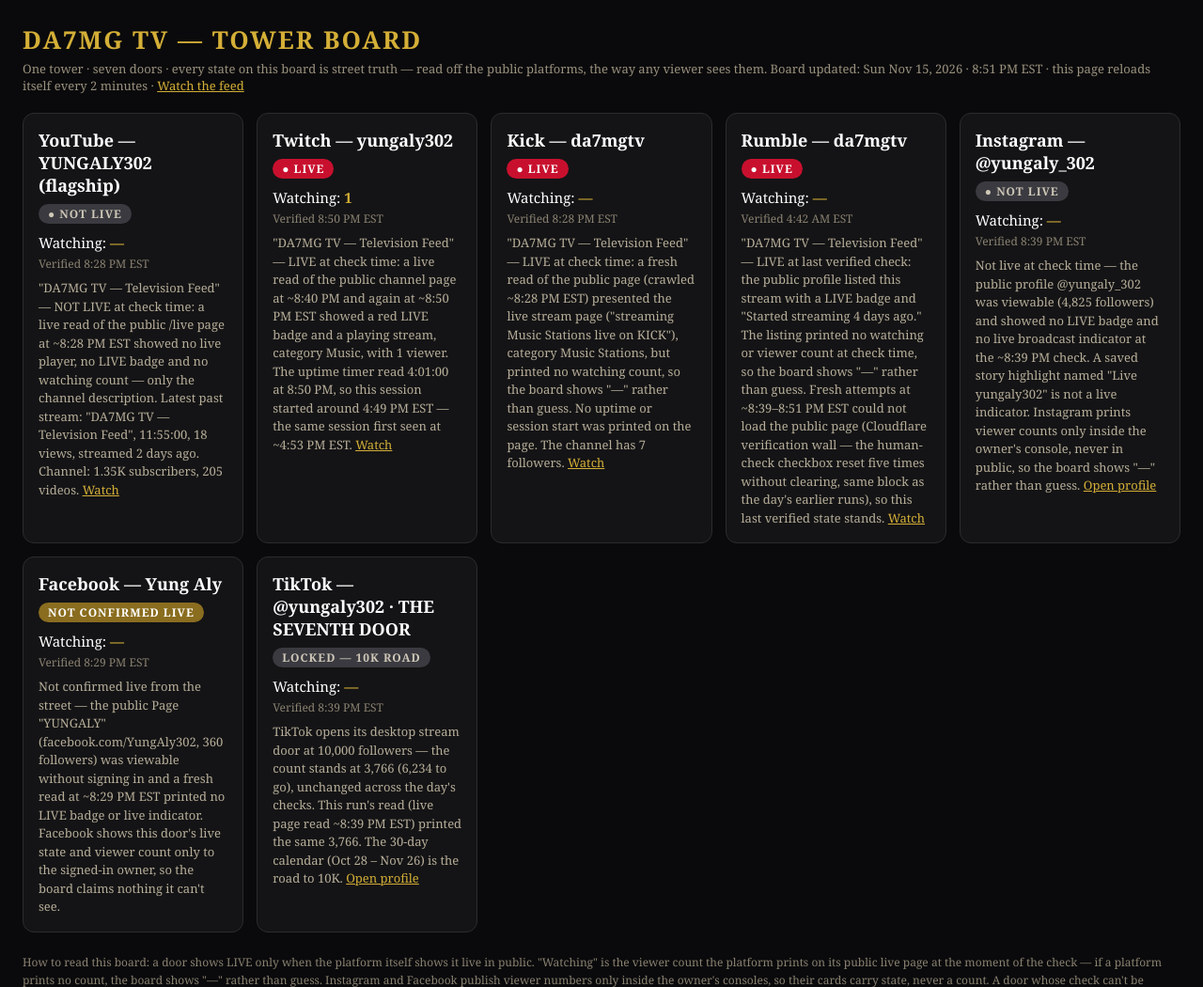
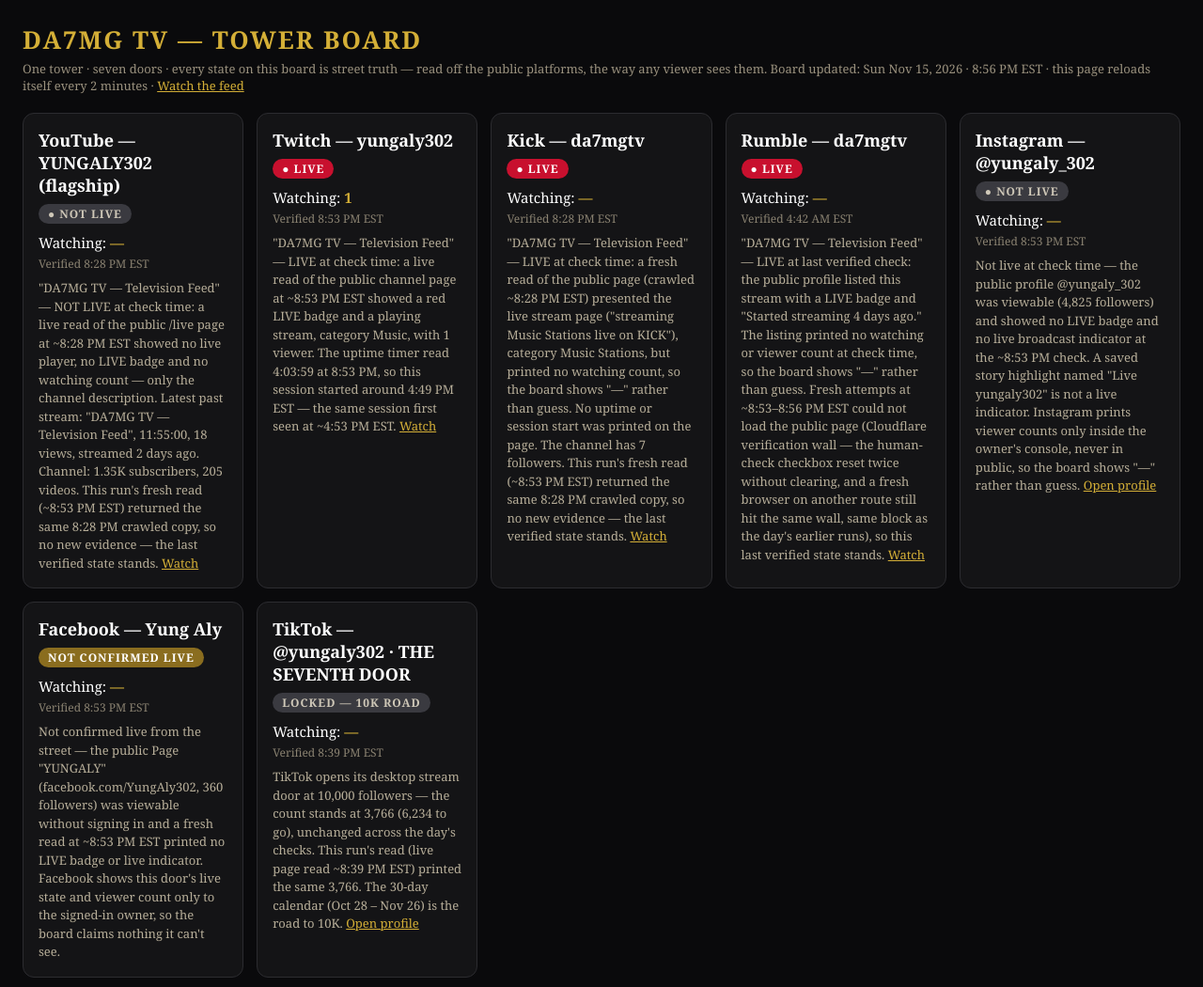
Before and after one commit to da7mgdistributions-creator/da7mg-tv-live, a plain HTML site: page board.html in a window 1280 px wide. Shown: the top 1050 px of the page at 94% size. Drawn offline with Linux system fonts and the light colour scheme.

Commit message:
Tower Board refresh 2026-11-15 20:56 EDT

```diff
--- a/board.html
+++ b/board.html
@@ -21,26 +21,26 @@
   .foot{margin-top:22px;color:#8a8271;font-size:12px;line-height:1.6}
 </style></head><body>
 <h1>DA7MG TV — TOWER BOARD</h1>
-<div class="sub">One tower · seven doors · every state on this board is street truth — read off the public platforms, the way any viewer sees them. Board updated: Sun Nov 15, 2026 · 8:51 PM EST · this page reloads itself every 2 minutes · <a href="index.html">Watch the feed</a></div>
+<div class="sub">One tower · seven doors · every state on this board is street truth — read off the public platforms, the way any viewer sees them. Board updated: Sun Nov 15, 2026 · 8:56 PM EST · this page reloads itself every 2 minutes · <a href="index.html">Watch the feed</a></div>
 <div class="grid">
   <div class="card"><h2>YouTube — YUNGALY302 (flagship)</h2><span class="badge locked">● NOT LIVE</span>
     <div class="watch">Watching: <b>—</b></div><div class="stamp">Verified 8:28 PM EST</div>
-    <div class="meta">"DA7MG TV — Television Feed" — NOT LIVE at check time: a live read of the public /live page at ~8:28 PM EST showed no live player, no LIVE badge and no watching count — only the channel description. Latest past stream: "DA7MG TV — Television Feed", 11:55:00, 18 views, streamed 2 days ago. Channel: 1.35K subscribers, 205 videos. <a href="https://www.youtube.com/@yungaly302/live">Watch</a></div></div>
+    <div class="meta">"DA7MG TV — Television Feed" — NOT LIVE at check time: a live read of the public /live page at ~8:28 PM EST showed no live player, no LIVE badge and no watching count — only the channel description. Latest past stream: "DA7MG TV — Television Feed", 11:55:00, 18 views, streamed 2 days ago. Channel: 1.35K subscribers, 205 videos. This run's fresh read (~8:53 PM EST) returned the same 8:28 PM crawled copy, so no new evidence — the last verified state stands. <a href="https://www.youtube.com/@yungaly302/live">Watch</a></div></div>
   <div class="card"><h2>Twitch — yungaly302</h2><span class="badge live">● LIVE</span>
-    <div class="watch">Watching: <b>1</b></div><div class="stamp">Verified 8:50 PM EST</div>
-    <div class="meta">"DA7MG TV — Television Feed" — LIVE at check time: a live read of the public channel page at ~8:40 PM and again at ~8:50 PM EST showed a red LIVE badge and a playing stream, category Music, with 1 viewer. The uptime timer read 4:01:00 at 8:50 PM, so this session started around 4:49 PM EST — the same session first seen at ~4:53 PM EST. <a href="https://www.twitch.tv/yungaly302">Watch</a></div></div>
+    <div class="watch">Watching: <b>1</b></div><div class="stamp">Verified 8:53 PM EST</div>
+    <div class="meta">"DA7MG TV — Television Feed" — LIVE at check time: a live read of the public channel page at ~8:53 PM EST showed a red LIVE badge and a playing stream, category Music, with 1 viewer. The uptime timer read 4:03:59 at 8:53 PM, so this session started around 4:49 PM EST — the same session first seen at ~4:53 PM EST. <a href="https://www.twitch.tv/yungaly302">Watch</a></div></div>
   <div class="card"><h2>Kick — da7mgtv</h2><span class="badge live">● LIVE</span>
     <div class="watch">Watching: <b>—</b></div><div class="stamp">Verified 8:28 PM EST</div>
-    <div class="meta">"DA7MG TV — Television Feed" — LIVE at check time: a fresh read of the public page (crawled ~8:28 PM EST) presented the live stream page ("streaming Music Stations live on KICK"), category Music Stations, but printed no watching count, so the board shows "—" rather than guess. No uptime or session start was printed on the page. The channel has 7 followers. <a href="https://kick.com/da7mgtv">Watch</a></div></div>
+    <div class="meta">"DA7MG TV — Television Feed" — LIVE at check time: a fresh read of the public page (crawled ~8:28 PM EST) presented the live stream page ("streaming Music Stations live on KICK"), category Music Stations, but printed no watching count, so the board shows "—" rather than guess. No uptime or session start was printed on the page. The channel has 7 followers. This run's fresh read (~8:53 PM EST) returned the same 8:28 PM crawled copy, so no new evidence — the last verified state stands. <a href="https://kick.com/da7mgtv">Watch</a></div></div>
   <div class="card"><h2>Rumble — da7mgtv</h2><span class="badge live">● LIVE</span>
     <div class="watch">Watching: <b>—</b></div><div class="stamp">Verified 4:42 AM EST</div>
-    <div class="meta">"DA7MG TV — Television Feed" — LIVE at last verified check: the public profile listed this stream with a LIVE badge and "Started streaming 4 days ago." The listing printed no watching or viewer count at check time, so the board shows "—" rather than guess. Fresh attempts at ~8:39–8:51 PM EST could not load the public page (Cloudflare verification wall — the human-check checkbox reset five times without clearing, same block as the day's earlier runs), so this last verified state stands. <a href="https://rumble.com/user/da7mgtv">Watch</a></div></div>
+    <div class="meta">"DA7MG TV — Television Feed" — LIVE at last verified check: the public profile listed this stream with a LIVE badge and "Started streaming 4 days ago." The listing printed no watching or viewer count at check time, so the board shows "—" rather than guess. Fresh attempts at ~8:53–8:56 PM EST could not load the public page (Cloudflare verification wall — the human-check checkbox reset twice without clearing, and a fresh browser on another route still hit the same wall, same block as the day's earlier runs), so this last verified state stands. <a href="https://rumble.com/user/da7mgtv">Watch</a></div></div>
   <div class="card"><h2>Instagram — @yungaly_302</h2><span class="badge locked">● NOT LIVE</span>
-    <div class="watch">Watching: <b>—</b></div><div class="stamp">Verified 8:39 PM EST</div>
-    <div class="meta">Not live at check time — the public profile @yungaly_302 was viewable (4,825 followers) and showed no LIVE badge and no live broadcast indicator at the ~8:39 PM check. A saved story highlight named "Live yungaly302" is not a live indicator. Instagram prints viewer counts only inside the owner's console, never in public, so the board shows "—" rather than guess. <a href="https://www.instagram.com/yungaly_302">Open profile</a></div></div>
+    <div class="watch">Watching: <b>—</b></div><div class="stamp">Verified 8:53 PM EST</div>
+    <div class="meta">Not live at check time — the public profile @yungaly_302 was viewable (4,825 followers) and showed no LIVE badge and no live broadcast indicator at the ~8:53 PM check. A saved story highlight named "Live yungaly302" is not a live indicator. Instagram prints viewer counts only inside the owner's console, never in public, so the board shows "—" rather than guess. <a href="https://www.instagram.com/yungaly_302">Open profile</a></div></div>
   <div class="card"><h2>Facebook — Yung Aly</h2><span class="badge push">NOT CONFIRMED LIVE</span>
-    <div class="watch">Watching: <b>—</b></div><div class="stamp">Verified 8:29 PM EST</div>
-    <div class="meta">Not confirmed live from the street — the public Page "YUNGALY" (facebook.com/YungAly302, 360 followers) was viewable without signing in and a fresh read at ~8:29 PM EST printed no LIVE badge or live indicator. Facebook shows this door's live state and viewer count only to the signed-in owner, so the board claims nothing it can't see.</div></div>
+    <div class="watch">Watching: <b>—</b></div><div class="stamp">Verified 8:53 PM EST</div>
+    <div class="meta">Not confirmed live from the street — the public Page "YUNGALY" (facebook.com/YungAly302, 360 followers) was viewable without signing in and a fresh read at ~8:53 PM EST printed no LIVE badge or live indicator. Facebook shows this door's live state and viewer count only to the signed-in owner, so the board claims nothing it can't see.</div></div>
   <div class="card"><h2>TikTok — @yungaly302 · THE SEVENTH DOOR</h2><span class="badge locked">LOCKED — 10K ROAD</span>
     <div class="watch">Watching: <b>—</b></div><div class="stamp">Verified 8:39 PM EST</div>
     <div class="meta">TikTok opens its desktop stream door at 10,000 followers — the count stands at 3,766 (6,234 to go), unchanged across the day's checks. This run's read (live page read ~8:39 PM EST) printed the same 3,766. The 30-day calendar (Oct 28 – Nov 26) is the road to 10K. <a href="https://www.tiktok.com/@yungaly302">Open profile</a></div></div>
```
